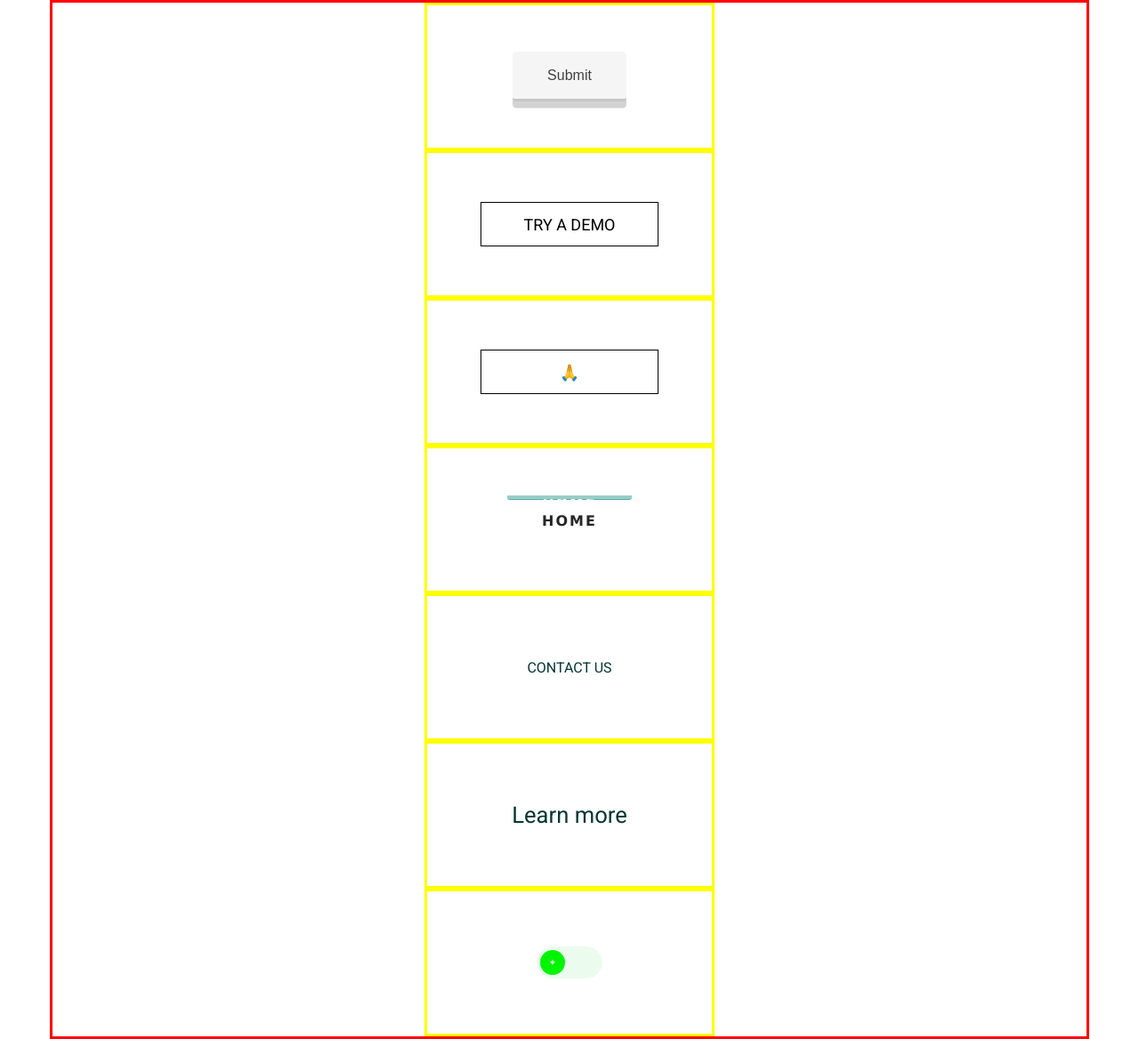
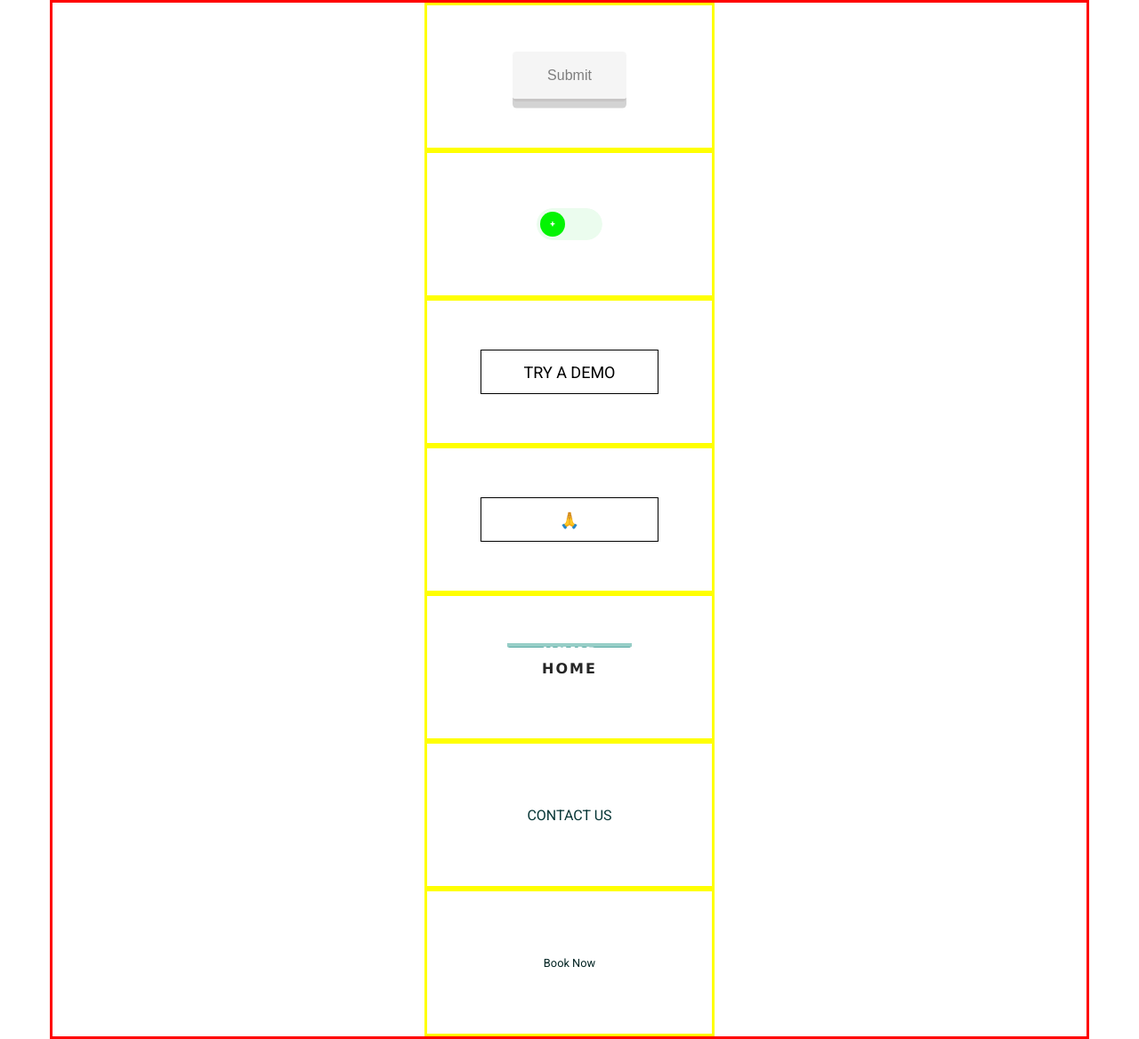
Before and after one commit to v-campbell/CSS-is-fun, a plain HTML site: page index.html in a window 1280 px wide. Shown: the part 48-1216 px from the top of the page at 89% size. Drawn offline with Linux system fonts and the light colour scheme; a web font is replaced by a local one.

Commit message:
Fix through button

```diff
--- a/index.html
+++ b/index.html
@@ -27,6 +27,14 @@
                         Submit
                     </button>
                 <!-- </div> -->
+            </div>
+
+            <div>
+                <div class='toggle-button-switch'>
+                    <input type="checkbox" class="checkbox">
+                    <div class='knobs'></div>
+                    <div class='layer'></div>
+                </div>
             </div>
 
             <div>
@@ -69,15 +77,7 @@
 
             <div>
                 <div id='through'>
-                    Learn more
-                </div>
-            </div>
-
-            <div>
-                <div class='toggle-button-switch'>
-                    <input type="checkbox" class="checkbox">
-                    <div class='knobs'></div>
-                    <div class='layer'></div>
+                    Book Now
                 </div>
             </div>
     </div>
--- a/stylesheets/press.css
+++ b/stylesheets/press.css
@@ -4,7 +4,7 @@
     background: whitesmoke;
     border: none;
     outline: none;
-    color: rgb(65, 64, 64);
+    color: rgb(126, 126, 126);
     font-size: 1rem;
     border-radius: 4.5px;
     box-shadow: 0 7.5px 0px rgb(211, 211, 211);
--- a/stylesheets/through.css
+++ b/stylesheets/through.css
@@ -1,9 +1,12 @@
 #through {
-    color: rgb(6, 53, 53);
+  display: flex;
+  justify-content: center;
+  text-align: center;
+  color: rgb(3, 36, 35);
   position: relative;
   cursor: pointer;
-    font-size: 1.6rem;
-    /* letter-spacing: 0.5rem; */
+  font-size: 0.8rem;
+  padding: 0.5rem;
 }
 
 #through::before {
@@ -12,13 +15,14 @@
   transform: translate(0,-50%);
   content: "";
   display: block;
-    height: 0.3rem;
+  height: 130%;
+  border-radius: 2rem;
   width: 0;
-    background-color: rgb(55, 161, 147);
+  background-color: rgba(55, 161, 147, 0.521);
   opacity: .5;
   transition: all 1s cubic-bezier(0, 0, 0, 2);
 }
 
 #through:hover::before{
-      width: 100%;
+  width: 150%;
 }
```
Lines whose indentation alone changed are shown as unchanged.
